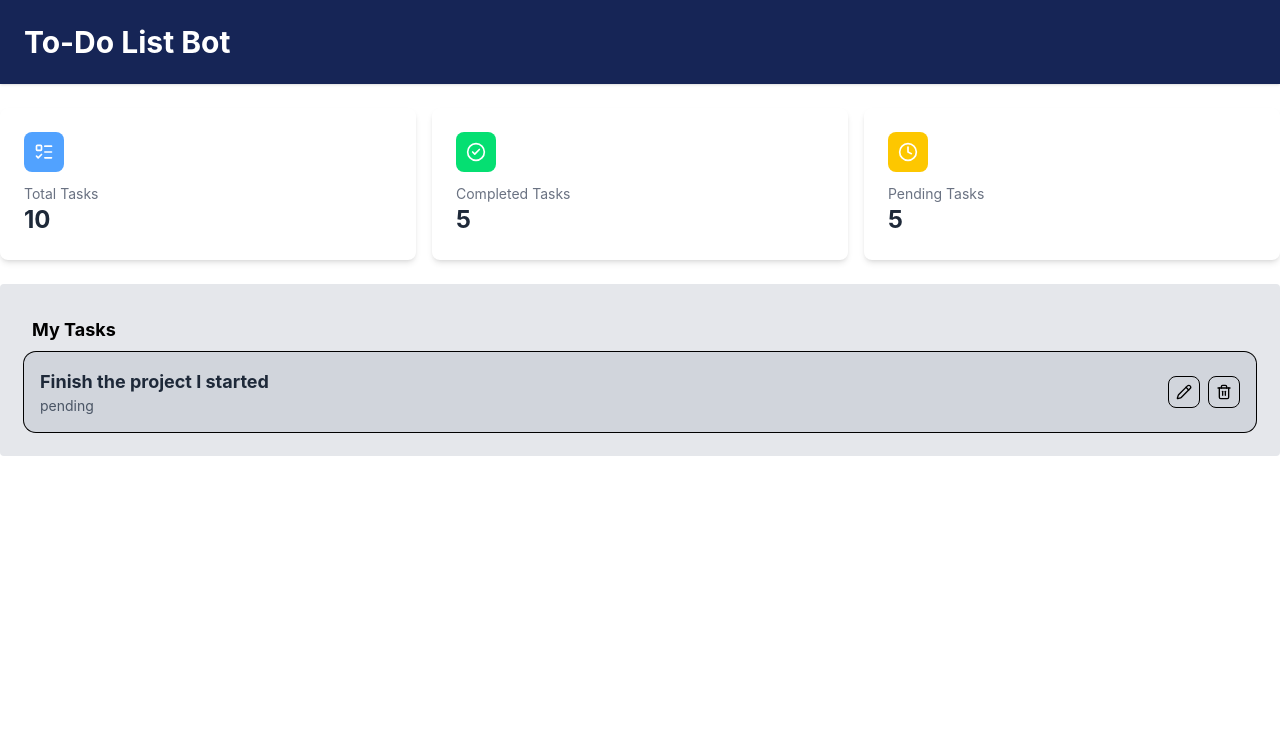
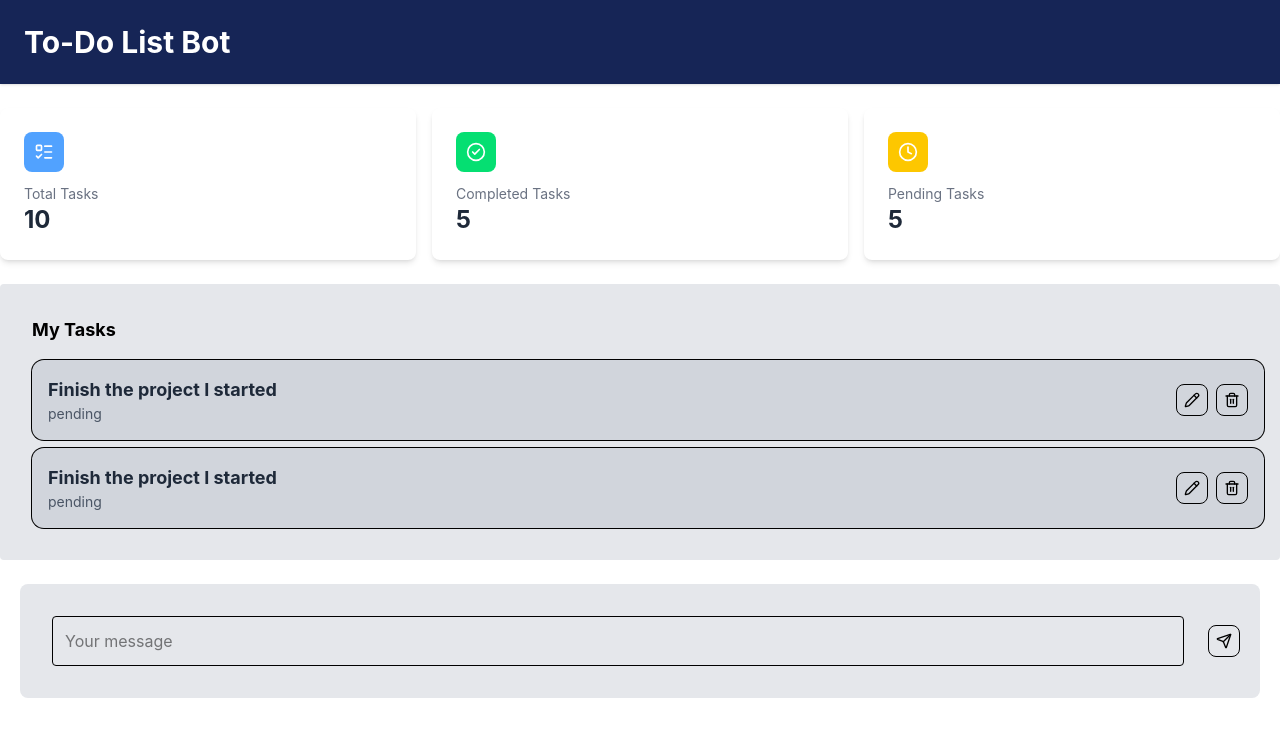
Before and after one commit to Eden1916/To-Do-List, a React app in the folder frontend/: page / in a window 1280 px wide. Shown: the top 736 px of the page. Built offline with nearby package versions, Linux system fonts and the light colour scheme; the HTML template or start-up script is replaced by a standard one.

Commit message:
add the text input section to make the conversation with the chat bot

```diff
--- a/frontend/src/Dashboard.jsx
+++ b/frontend/src/Dashboard.jsx
@@ -1,4 +1,4 @@
-import {ListTodo, CircleCheck, Clock, Pencil, Trash2 } from "lucide-react"
+import {ListTodo, CircleCheck, Clock, Pencil, Trash2, Send } from "lucide-react"
 import { Card,CardHeader, CardTitle} from "./components/ui/card";
 import {Button} from "./components/ui/button";
 export default function Dashboard() {
@@ -35,7 +35,21 @@ export default function Dashboard() {
                       My Tasks
                     </h2>
                   </div>
-                  <Card className="bg-gray-300 p-4 flex flex-row w-full items-center justify-between gap-4">
+                  <Card className="bg-gray-300 p-4 flex flex-row w-full items-center justify-between gap-4 m-2">
+                    <div className="flex-1">
+                    <h2 className=" text-lg font-bold text-gray-800">Finish the project I started</h2>
+                    <p className="text-gray-600">pending</p>
+                    </div>
+                    <div className="flex items-center gap-2">
+                        <Button variant="outline" size="icon" aria-label="Edit Task">
+                            <Pencil className="w-4 h-4"/>
+                        </Button>
+                        <Button variant="outline" size="icon" aria-label="Delete Task">
+                            <Trash2 className="w-4 h-4"/>
+                        </Button>
+                    </div>
+                  </Card>
+                  <Card className="bg-gray-300 p-4 flex flex-row w-full items-center justify-between gap-4 m-2">
                     <div className="flex-1">
                     <h2 className=" text-lg font-bold text-gray-800">Finish the project I started</h2>
                     <p className="text-gray-600">pending</p>
@@ -50,6 +64,16 @@ export default function Dashboard() {
                     </div>
                   </Card>
                 </div>
+                <div className="bg-gray-200 p-5 flex felx-row justify-between items-center gap-3 rounded-lg m-5">
+                <div className="flex-1 p-3">
+                    <input className="flex-1 w-full border-1 rounded p-3" placeholder="Your message"></input>
+                    </div>
+                    <div className="flex">
+                        <Button variant="outline" size="icon" aria-lebel="send">
+                            <Send className="w-4 h-4"/>
+                        </Button>
+                    </div>
+                  </div>
         </div>
     )
 }
```
